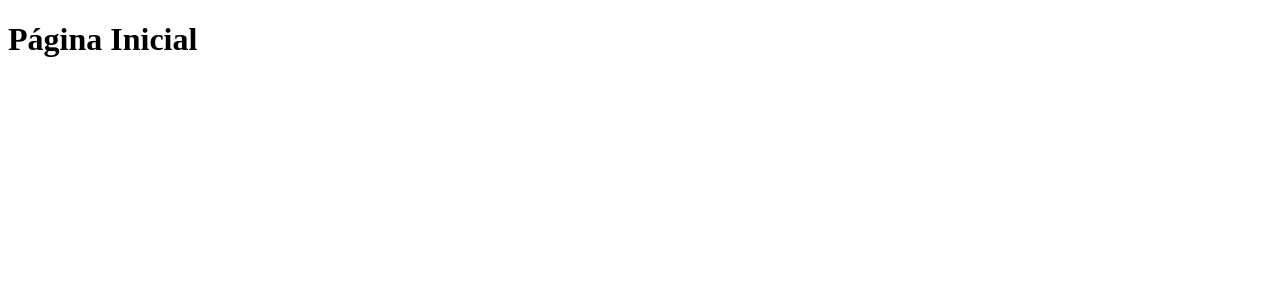
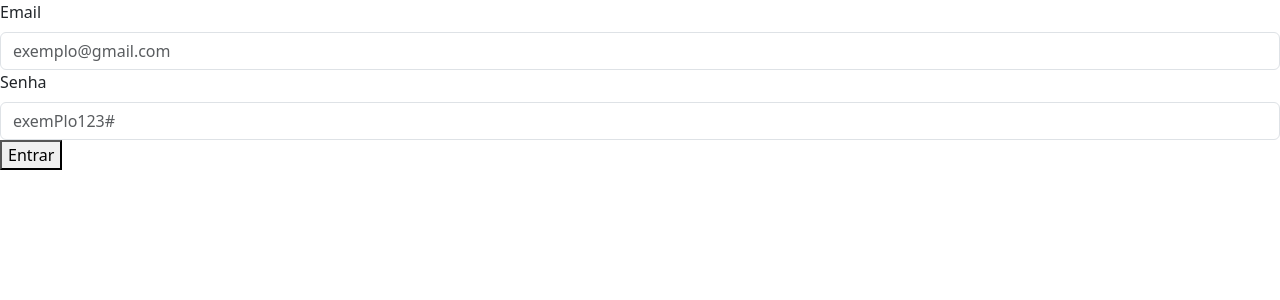
Before and after one commit to ryan-ggarcia/imobiliaria-sinatra, a Next.js app in the folder client/: page / in a window 1280 px wide. Shown: the top 300 px of the page. Built offline with nearby package versions, Linux system fonts and the light colour scheme.

Commit message:
feat: bootstrap e components

```diff
--- /dev/null
+++ b/client/app/BootstrapClient.jsx
@@ -0,0 +1,9 @@
+"use client";
+import { useEffect } from "react";
+
+export default function BootstrapClient() {
+  useEffect(() => {
+    import("bootstrap/dist/js/bootstrap.bundle.min.js");
+  }, []);
+  return null;
+}
--- /dev/null
+++ b/client/app/components/button.jsx
@@ -0,0 +1,7 @@
+export default function Button({funcao,type='button',texto}){
+    return(
+        <button type={type} onClick={typeof funcao ? funcao : undefined} >
+            {texto}
+        </button>
+    )
+}
--- a/client/app/layout.jsx
+++ b/client/app/layout.jsx
@@ -1,12 +1,10 @@
-import { Geist, Geist_Mono } from "next/font/google";
+import {Nunito} from "next/font/google"
+import Script from "next/script";
+import "bootstrap/dist/css/bootstrap.css";
+import BootstrapClient from "./BootstrapClient";
 
-const geistSans = Geist({
-  variable: "--font-geist-sans",
-  subsets: ["latin"],
-});
-
-const geistMono = Geist_Mono({
-  variable: "--font-geist-mono",
+const nunito = Nunito({
+  variable: "--font-nunito",
   subsets: ["latin"],
 });
 
@@ -17,8 +15,9 @@ export const metadata = {
 
 export default function RootLayout({ children }) {
   return (
-    <html lang="pt-br" className={`${geistSans.variable} ${geistMono.variable}`}>
+    <html lang="pt-br" className={`${nunito.variable}`}>
       <body>{children}</body>
+      <BootstrapClient/>
     </html>
   );
 }
--- a/client/app/page.jsx
+++ b/client/app/page.jsx
@@ -1,7 +1,56 @@
-export default function HomePage(){
-  return(
+'use client'
+import { useRef, useState } from "react"
+import Button from "./components/button"
+export default function LoginPage() {
+
+  let email = useRef('')
+  let senha = useRef('')
+
+  function cadastrar(){
+    let email = email.current.value
+    let senha = senha.current.value
+
+    let erro = []
+    if(email.trim() == "" || email.includes('@'))
+      erro.push("Email inválido")
+    if(senha.trim() == "" || senha.length > 8)
+      erro.push("Senha inválida ou menos que 8 digitos")
+    if(email.trim() == "" && senha.trim() == "")
+      erro.push("Preencha todos os campos")
+  }
+
+  return (
     <>
-      <h1>Página Inicial</h1>
+      <div>
+        <div>
+          <div>
+
+            <div>
+              <label htmlFor="text" className="form-label">Email</label>
+            </div>
+
+            <div>
+              <input type="text" className="form-control" ref={email} placeholder="exemplo@gmail.com" />
+            </div>
+
+          </div>
+
+          <div>
+
+            <div>
+              <label htmlFor="text" className="form-label">Senha</label>
+            </div>
+
+            <div>
+              <input type="text" className="form-control" ref={senha} placeholder="exemPlo123#" />
+            </div>
+
+          </div>
+          <div>
+            <Button texto="Entrar" type="button" funcao={cadastrar} />
+          </div>
+        </div>
+      </div>
     </>
   )
 }
--- a/client/package.json
+++ b/client/package.json
@@ -8,6 +8,7 @@
     "start": "next start"
   },
   "dependencies": {
+    "bootstrap": "^5.3.8",
     "next": "16.4.5",
     "react": "19.3.0",
     "react-dom": "19.3.0"
```
Also changed, not shown: client/app/admin/page.jsx (added), 1 other file (tests, documents, lock files or other folders).
